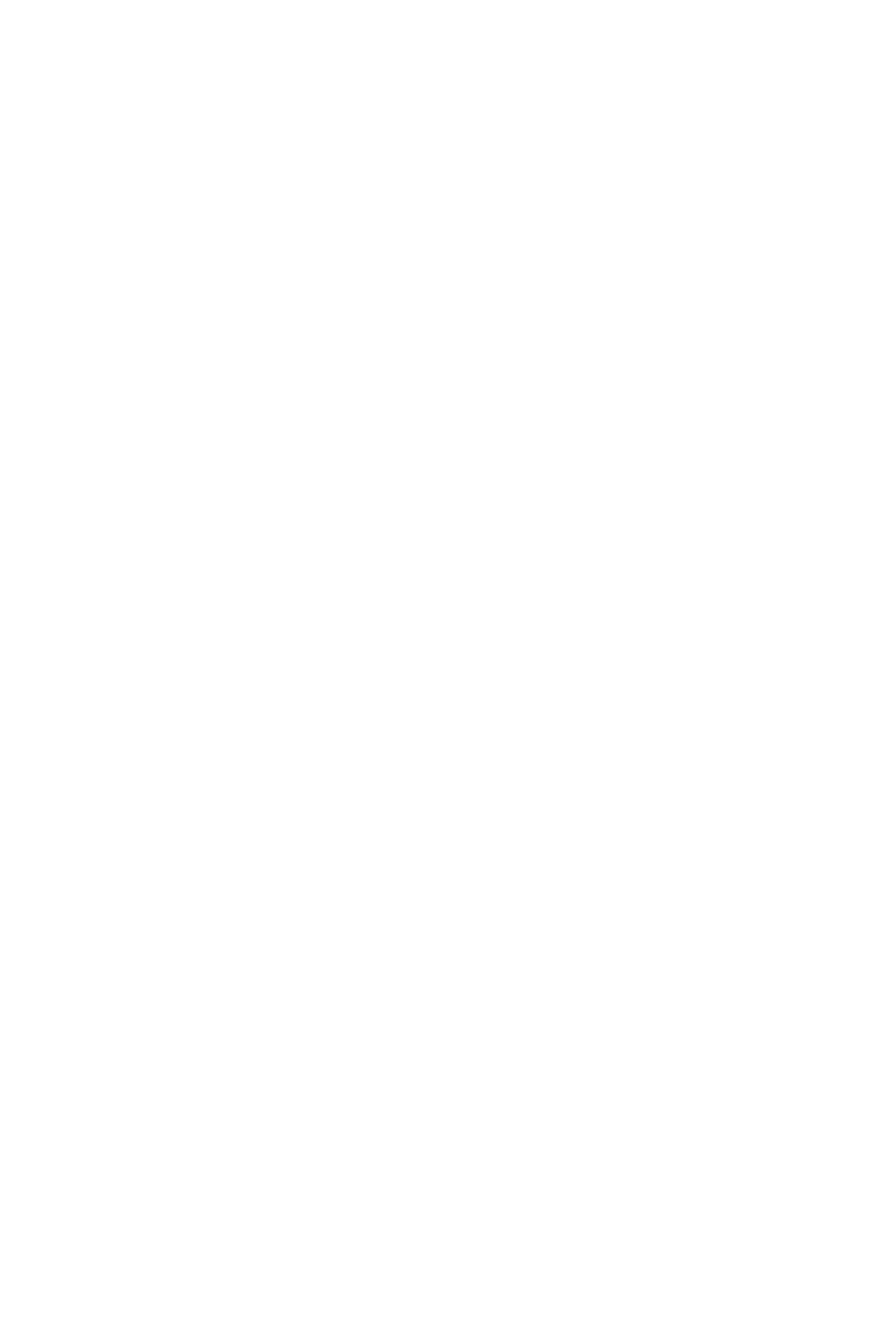
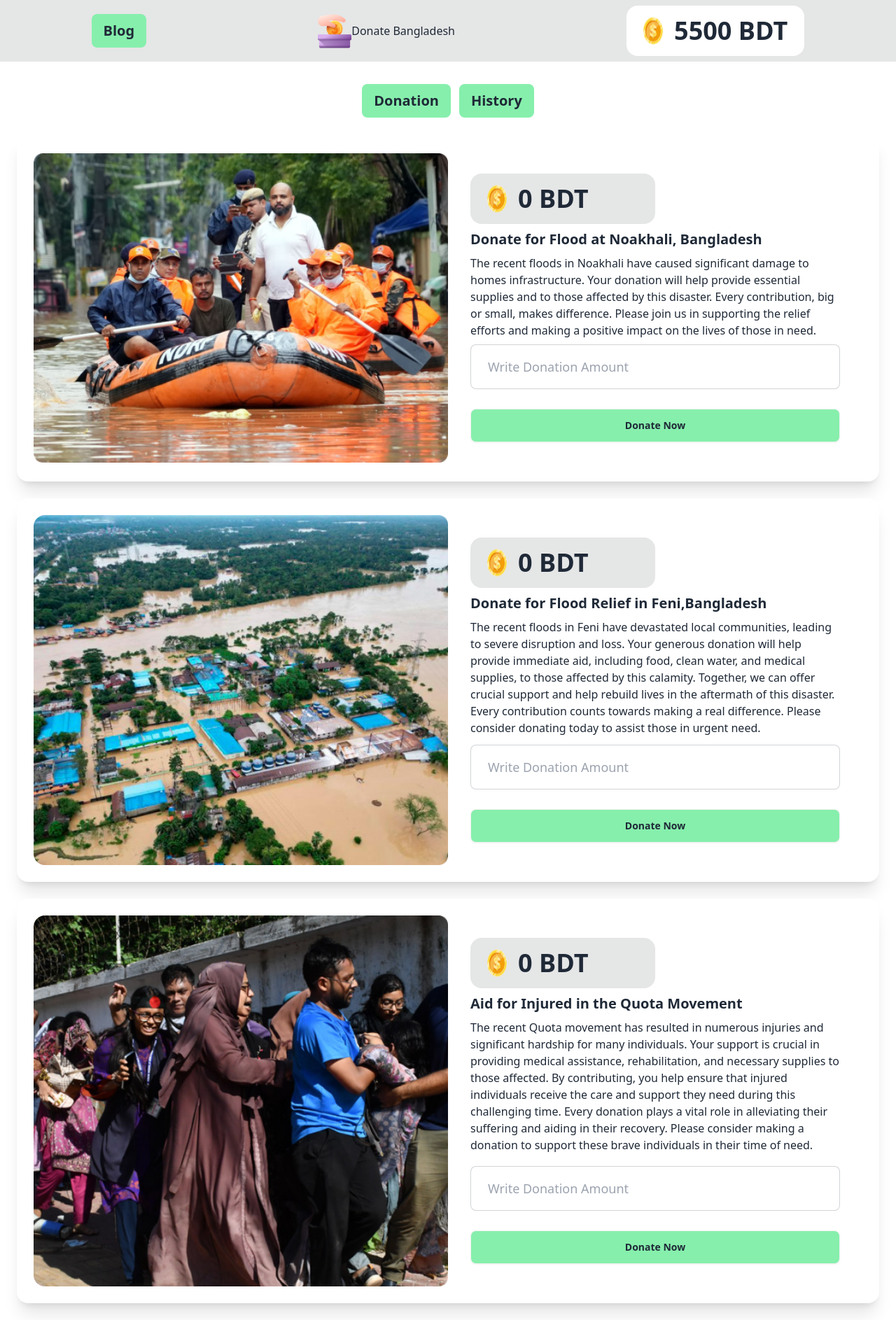
Before and after one commit to rima2787/B10-Assignment-05, a plain HTML site: page index.html in a window 1280 px wide. Shown: the whole page at 70% size. Before the commit the page ends 800 px from the top, so only its background shows below. Drawn offline with nearby package versions, Linux system fonts and the light colour scheme.

Commit message:
added Donation Section

```diff
--- /dev/null
+++ b/JS/utilities.js
@@ -0,0 +1,4 @@
+document.getElementById('btn-blog')
+  .addEventListener('click',function(){
+
+  })
--- a/blog.html
+++ b/blog.html
@@ -0,0 +1,64 @@
+<!DOCTYPE html>
+<html lang="en">
+
+<head>
+    <meta charset="UTF-8">
+    <meta name="viewport" content="width=device-width, initial-scale=1.0">
+    <title>Blog</title>
+    <link href="https://cdn.jsdelivr.net/npm/daisyui@4.12.10/dist/full.min.css" rel="stylesheet" type="text/css" />
+    <script src="https://cdn.tailwindcss.com"></script>
+</head>
+
+<body class="m-9">
+
+    <div>
+        <h1 class=" text-4xl font-extrabold mb-6">Important FAQ!!</h1>
+    </div>
+
+    <div class="join join-vertical w-full">
+        <div class="collapse collapse-arrow join-item border-base-300 border">
+            <input type="radio" name="my-accordion-4" checked="checked" />
+            <div class="collapse-title text-xl font-semibold">What is the Document Object Model(DOM)?</div>
+            <div class="collapse-content">
+                <p>DOM is a programming interface for web documents.It allows programming
+                    languages like JavaScript to access, manipulate, and interact with the content, structure, and
+                    styling of a webpage dynamically.</p>
+            </div>
+        </div>
+        <div class="collapse collapse-arrow join-item border-base-300 border">
+            <input type="radio" name="my-accordion-4" />
+            <div class="collapse-title text-xl font-semibold">How do you select an element from the DOM?</div>
+            <div class="collapse-content">
+                <p>To select elements from the DOM,because these
+                    allow you to target HTML elements by their tag name, ID, class, or other attributes. Once selected,
+                    you can manipulate the element or its content.</p>
+            </div>
+        </div>
+        <div class="collapse collapse-arrow join-item border-base-300 border">
+            <input type="radio" name="my-accordion-4" />
+            <div class="collapse-title text-xl font-semibold">What is event delegation in the context of the DOM,and why
+                is
+                it useful?</div>
+            <div class="collapse-content">
+                <p>Event delegation is a technique in JavaScript where you attach a single event listener to a parent
+                    element to handle events from its child elements. <br>
+                    It's useful cause it allows those in a position of power to assign tasks to others, which, in turn,
+                    will allow the
+                    delegator to focus on higher-end tasks and activities.
+                </p>
+            </div>
+        </div>
+        <div class="collapse collapse-arrow join-item border-base-300 border">
+            <input type="radio" name="my-accordion-4" />
+            <div class="collapse-title text-xl font-semibold">How do you manipulates an element's attributes and styles
+                using the DOM?
+            </div>
+            <div class="collapse-content">
+                <p>The classList object only provide methods to change the class of an element. If you want to change
+                    other attributes like id, href, or src, you can use the setAttribute() method.</p>
+            </div>
+        </div>
+    </div>
+</body>
+
+</html>
--- a/index.html
+++ b/index.html
@@ -1,17 +1,118 @@
 <!DOCTYPE html>
 <html lang="en">
+
 <head>
     <meta charset="UTF-8">
     <meta name="viewport" content="width=device-width, initial-scale=1.0">
     <title>Donate Bangladesh</title>
+    <link href="https://cdn.jsdelivr.net/npm/daisyui@4.12.10/dist/full.min.css" rel="stylesheet" type="text/css" />
+    <script src="https://cdn.tailwindcss.com"></script>
+
 </head>
+
 <body>
     <header>
+        <nav class="sticky">
+            <div class="navbar bg-base-300 flex justify-around">
+                <button id="btn-blog" class="btn bg-green-300 btn-ghost text-xl">Blog</button>
+                <div>
+                    <img src="./assets/logo.png" alt="">
+                    <h3>Donate Bangladesh</h3>
+                </div>
+                <div class="stats">
+                    <div class="stat flex justify-center">
+                        <img src="./assets/coin.png" alt="">
+                        <div class="stat-value">5500 BDT</div>
+                    </div>
+                </div>
+            </div>
+            <div class="flex justify-center mt-8 gap-3">
+                <button id="btn-donation" class="btn bg-green-300 btn-ghost text-xl">Donation</button>
+                <button id="btn-history" class="btn bg-green-300 btn-ghost text-xl">History</button>
+            </div>
+        </nav>
 
     </header>
-    <main>
+    <main class="">
+        <div class="card lg:card-side bg-base-100 shadow-xl m-6 p-6 ">
+            <figure class="w-1/2">
+                <img src="./assets/noakhali.png" alt="Album" />
+            </figure>
+            <div class="card-body w-1/2">
+                <div class="stats w-1/2">
+                    <div class="stat flex justify-start bg-base-300">
+                        <img src="./assets/coin.png" alt="">
+                        <div class="stat-value">0 BDT</div>
+                    </div>
+                </div>
+                <h2 class="card-title">Donate for Flood at Noakhali, Bangladesh</h2>
+                <p> The recent floods in Noakhali have caused significant damage to homes infrastructure. Your donation
+                    will help provide essential supplies and to those affected by this disaster. Every contribution, big
+                    or small, makes difference. Please join us in supporting the relief efforts and making a positive
+                    impact on the lives of those in need.</p>
+                <input type="text" placeholder="Write Donation Amount"
+                    class="input input-bordered input-lg max-w-full" />
+                <div class="card-actions justify-center mt-5">
+                    <button class="btn bg-green-300 w-full">Donate Now</button>
+                </div>
+            </div>
+        </div>
+        <div class="card lg:card-side bg-base-100 shadow-xl m-6 p-6">
+            <figure class="w-1/2">
+                <img src="./assets/feni.png" alt="Album" />
+            </figure>
+            <div class="card-body w-1/2">
+                <div class="stats w-1/2">
+                    <div class="stat flex justify-start bg-base-300">
+                        <img src="./assets/coin.png" alt="">
+                        <div class="stat-value">0 BDT</div>
+                    </div>
+                </div>
+                <h2 class="card-title">Donate for Flood Relief in Feni,Bangladesh</h2>
+                <p> The recent floods in Feni have devastated local communities, leading to severe disruption and loss.
+                    Your generous donation will help provide immediate aid, including food, clean water, and medical
+                    supplies, to those affected by this calamity. Together, we can offer crucial support and help
+                    rebuild lives in the aftermath of this disaster. Every contribution counts towards making a real
+                    difference. Please consider donating today to assist those in urgent need.</p>
+                <input type="text" placeholder="Write Donation Amount"
+                    class="input input-bordered input-lg max-w-full" />
+                <div class="card-actions justify-center mt-5">
+                    <button class="btn bg-green-300 w-full">Donate Now</button>
+                </div>
+            </div>
+        </div>
+        <div class="card lg:card-side bg-base-100 shadow-xl m-6 p-6">
+            <figure class="w-1/2">
+                <img src="./assets/quota-protest.png" alt="Album" />
+            </figure>
+            <div class="card-body w-1/2">
+                <div class="stats w-1/2">
+                    <div class="stat flex justify-start bg-base-300">
+                        <img src="./assets/coin.png" alt="">
+                        <div class="stat-value">0 BDT</div>
+                    </div>
+                </div>
+                <h2 class="card-title">Aid for Injured in the Quota Movement</h2>
+                <p>The recent Quota movement has resulted in numerous injuries and significant hardship for many
+                    individuals. Your support is crucial in providing medical assistance, rehabilitation, and necessary
+                    supplies to those affected. By contributing, you help ensure that injured individuals receive the
+                    care and support they need during this challenging time. Every donation plays a vital role in
+                    alleviating their suffering and aiding in their recovery. Please consider making a donation to
+                    support these brave individuals in their time of need.</p>
+                <input type="text" placeholder="Write Donation Amount"
+                    class="input input-bordered input-lg max-w-full" />
+                <div class="card-actions justify-center mt-5">
+                    <button class="btn bg-green-300 w-full">Donate Now</button>
+                </div>
+            </div>
+        </div>
+
+
+
 
     </main>
 
+    <script src="./blog.html"></script>
 </body>
+
 </html>
```
Also changed, not shown: tailwind.config.js (added).
